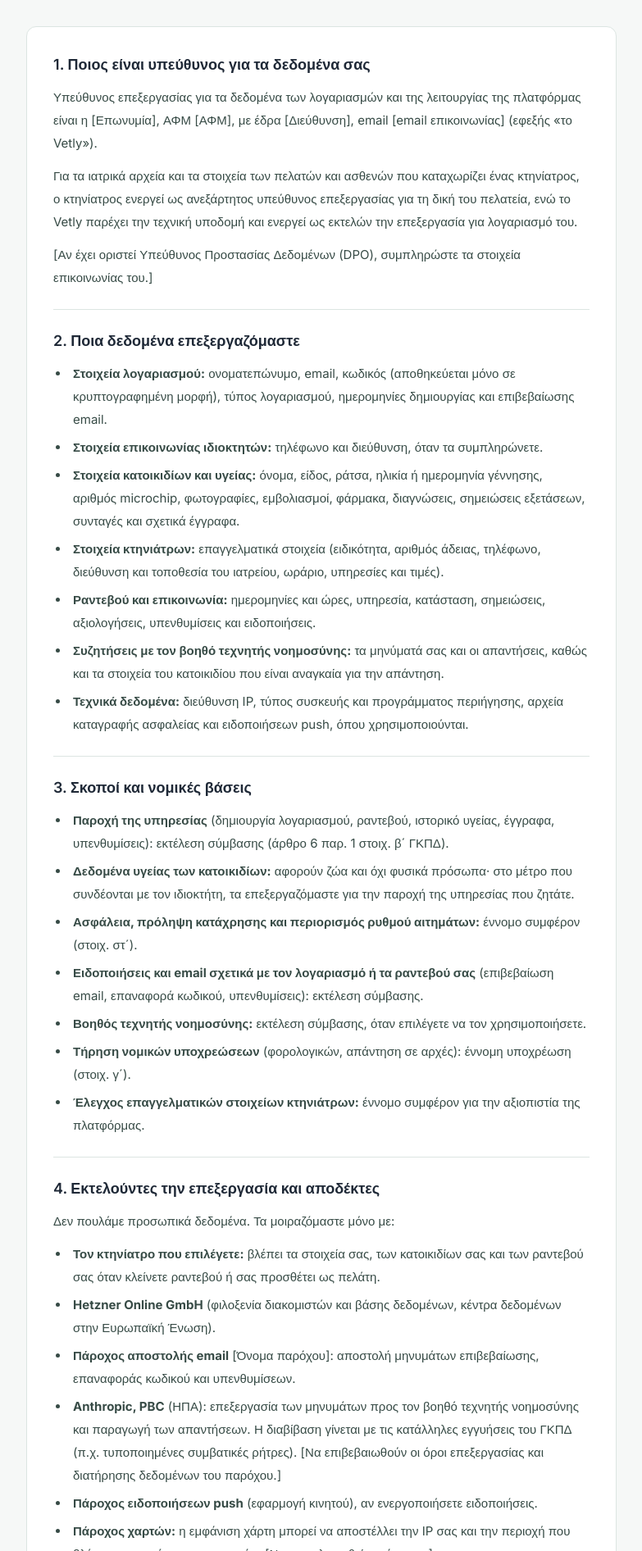
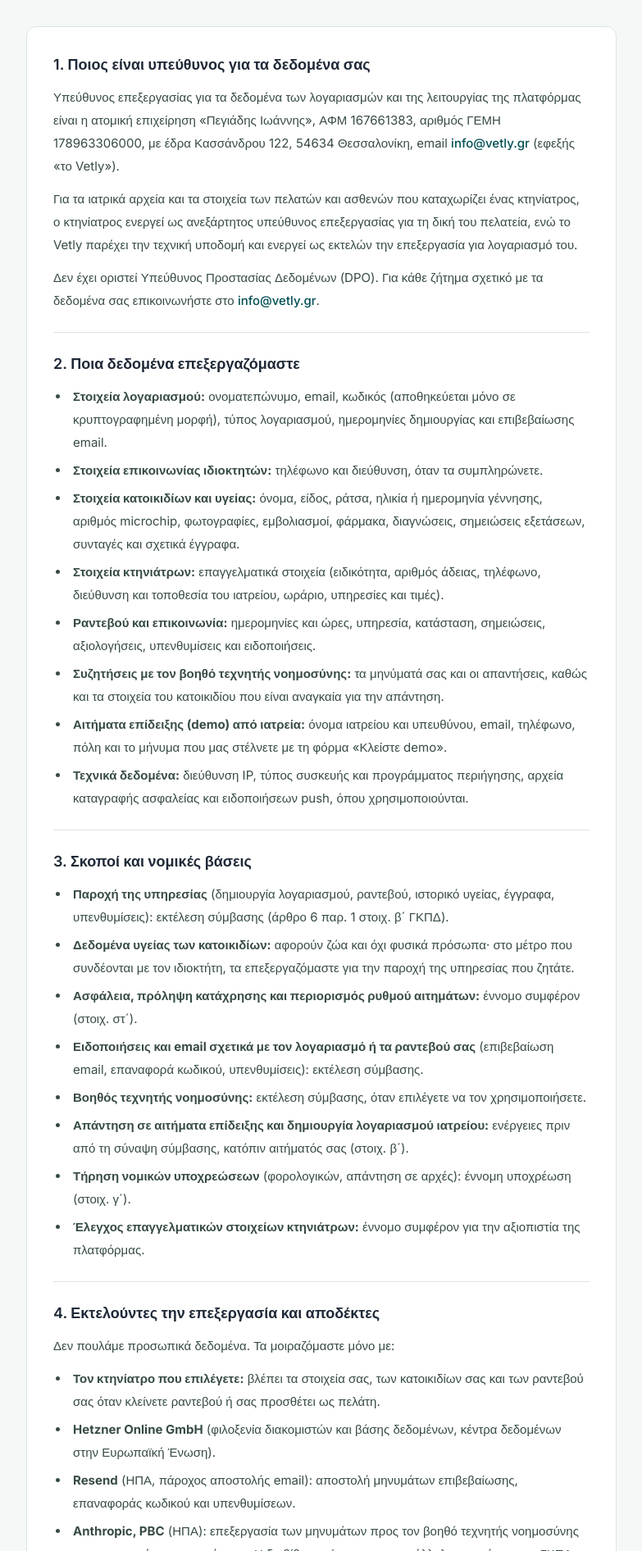
Before and after one commit to Pegiadis/Vetly, a Next.js app in the folder vetly-front/: page /privacy in a window 1280 px wide. Shown: the part 748-2640 px from the top of the page at 82% size, without its empty margins (248-1031 px from the left). Built offline with nearby package versions, Linux system fonts and the light colour scheme; no server answers.

Commit message:
Fill in the provider details in the terms and privacy pages

```diff
--- a/vetly-front/app/privacy/page.tsx
+++ b/vetly-front/app/privacy/page.tsx
@@ -15,9 +15,9 @@ const sections: LegalSection[] = [
     title: 'Ποιος είναι υπεύθυνος για τα δεδομένα σας',
     content: (
       <>
-        <p>Υπεύθυνος επεξεργασίας για τα δεδομένα των λογαριασμών και της λειτουργίας της πλατφόρμας είναι η [Επωνυμία], ΑΦΜ [ΑΦΜ], με έδρα [Διεύθυνση], email [email επικοινωνίας] (εφεξής «το Vetly»).</p>
+        <p>Υπεύθυνος επεξεργασίας για τα δεδομένα των λογαριασμών και της λειτουργίας της πλατφόρμας είναι η ατομική επιχείρηση «Πεγιάδης Ιωάννης», ΑΦΜ 167661383, αριθμός ΓΕΜΗ 178963306000, με έδρα Κασσάνδρου 122, 54634 Θεσσαλονίκη, email <a href="mailto:info@vetly.gr">info@vetly.gr</a> (εφεξής «το Vetly»).</p>
         <p>Για τα ιατρικά αρχεία και τα στοιχεία των πελατών και ασθενών που καταχωρίζει ένας κτηνίατρος, ο κτηνίατρος ενεργεί ως ανεξάρτητος υπεύθυνος επεξεργασίας για τη δική του πελατεία, ενώ το Vetly παρέχει την τεχνική υποδομή και ενεργεί ως εκτελών την επεξεργασία για λογαριασμό του.</p>
-        <p>[Αν έχει οριστεί Υπεύθυνος Προστασίας Δεδομένων (DPO), συμπληρώστε τα στοιχεία επικοινωνίας του.]</p>
+        <p>Δεν έχει οριστεί Υπεύθυνος Προστασίας Δεδομένων (DPO). Για κάθε ζήτημα σχετικό με τα δεδομένα σας επικοινωνήστε στο <a href="mailto:info@vetly.gr">info@vetly.gr</a>.</p>
       </>
     ),
   },
@@ -32,6 +32,7 @@ const sections: LegalSection[] = [
         <li><strong>Στοιχεία κτηνιάτρων:</strong> επαγγελματικά στοιχεία (ειδικότητα, αριθμός άδειας, τηλέφωνο, διεύθυνση και τοποθεσία του ιατρείου, ωράριο, υπηρεσίες και τιμές).</li>
         <li><strong>Ραντεβού και επικοινωνία:</strong> ημερομηνίες και ώρες, υπηρεσία, κατάσταση, σημειώσεις, αξιολογήσεις, υπενθυμίσεις και ειδοποιήσεις.</li>
         <li><strong>Συζητήσεις με τον βοηθό τεχνητής νοημοσύνης:</strong> τα μηνύματά σας και οι απαντήσεις, καθώς και τα στοιχεία του κατοικιδίου που είναι αναγκαία για την απάντηση.</li>
+        <li><strong>Αιτήματα επίδειξης (demo) από ιατρεία:</strong> όνομα ιατρείου και υπευθύνου, email, τηλέφωνο, πόλη και το μήνυμα που μας στέλνετε με τη φόρμα «Κλείστε demo».</li>
         <li><strong>Τεχνικά δεδομένα:</strong> διεύθυνση IP, τύπος συσκευής και προγράμματος περιήγησης, αρχεία καταγραφής ασφαλείας και ειδοποιήσεων push, όπου χρησιμοποιούνται.</li>
       </ul>
     ),
@@ -46,6 +47,7 @@ const sections: LegalSection[] = [
         <li><strong>Ασφάλεια, πρόληψη κατάχρησης και περιορισμός ρυθμού αιτημάτων:</strong> έννομο συμφέρον (στοιχ. στ΄).</li>
         <li><strong>Ειδοποιήσεις και email σχετικά με τον λογαριασμό ή τα ραντεβού σας</strong> (επιβεβαίωση email, επαναφορά κωδικού, υπενθυμίσεις): εκτέλεση σύμβασης.</li>
         <li><strong>Βοηθός τεχνητής νοημοσύνης:</strong> εκτέλεση σύμβασης, όταν επιλέγετε να τον χρησιμοποιήσετε.</li>
+        <li><strong>Απάντηση σε αιτήματα επίδειξης και δημιουργία λογαριασμού ιατρείου:</strong> ενέργειες πριν από τη σύναψη σύμβασης, κατόπιν αιτήματός σας (στοιχ. β΄).</li>
         <li><strong>Τήρηση νομικών υποχρεώσεων</strong> (φορολογικών, απάντηση σε αρχές): έννομη υποχρέωση (στοιχ. γ΄).</li>
         <li><strong>Έλεγχος επαγγελματικών στοιχείων κτηνιάτρων:</strong> έννομο συμφέρον για την αξιοπιστία της πλατφόρμας.</li>
       </ul>
@@ -60,10 +62,10 @@ const sections: LegalSection[] = [
         <ul>
           <li><strong>Τον κτηνίατρο που επιλέγετε:</strong> βλέπει τα στοιχεία σας, των κατοικιδίων σας και των ραντεβού σας όταν κλείνετε ραντεβού ή σας προσθέτει ως πελάτη.</li>
           <li><strong>Hetzner Online GmbH</strong> (φιλοξενία διακομιστών και βάσης δεδομένων, κέντρα δεδομένων στην Ευρωπαϊκή Ένωση).</li>
-          <li><strong>Πάροχος αποστολής email</strong> [Όνομα παρόχου]: αποστολή μηνυμάτων επιβεβαίωσης, επαναφοράς κωδικού και υπενθυμίσεων.</li>
-          <li><strong>Anthropic, PBC</strong> (ΗΠΑ): επεξεργασία των μηνυμάτων προς τον βοηθό τεχνητής νοημοσύνης και παραγωγή των απαντήσεων. Η διαβίβαση γίνεται με τις κατάλληλες εγγυήσεις του ΓΚΠΔ (π.χ. τυποποιημένες συμβατικές ρήτρες). [Να επιβεβαιωθούν οι όροι επεξεργασίας και διατήρησης δεδομένων του παρόχου.]</li>
-          <li><strong>Πάροχος ειδοποιήσεων push</strong> (εφαρμογή κινητού), αν ενεργοποιήσετε ειδοποιήσεις.</li>
-          <li><strong>Πάροχος χαρτών:</strong> η εμφάνιση χάρτη μπορεί να αποστέλλει την IP σας και την περιοχή που βλέπετε στον πάροχο των χαρτών. [Να συμπληρωθεί ο πάροχος.]</li>
+          <li><strong>Resend</strong> (ΗΠΑ, πάροχος αποστολής email): αποστολή μηνυμάτων επιβεβαίωσης, επαναφοράς κωδικού και υπενθυμίσεων.</li>
+          <li><strong>Anthropic, PBC</strong> (ΗΠΑ): επεξεργασία των μηνυμάτων προς τον βοηθό τεχνητής νοημοσύνης και παραγωγή των απαντήσεων. Η διαβίβαση γίνεται με τις κατάλληλες εγγυήσεις του ΓΚΠΔ (π.χ. τυποποιημένες συμβατικές ρήτρες).</li>
+          <li><strong>Expo, Apple και Google</strong> (ειδοποιήσεις push της εφαρμογής κινητού), μόνο αν ενεργοποιήσετε ειδοποιήσεις.</li>
+          <li><strong>Πάροχοι χαρτών:</strong> όταν βλέπετε χάρτη, η διεύθυνση IP σας και η περιοχή που εμφανίζεται αποστέλλονται στον πάροχο των χαρτών: OpenFreeMap στον ιστότοπο, Apple Maps (iOS) ή Google Maps (Android) στην εφαρμογή κινητού.</li>
           <li><strong>Αρχές και δικαστήρια,</strong> όταν υποχρεούμαστε από τον νόμο.</li>
         </ul>
         <p>Τα μηνύματα προς τον βοηθό δεν χρησιμοποιούνται από εμάς για διαφήμιση. Μην συμπεριλαμβάνετε σε αυτά στοιχεία που δεν είναι απαραίτητα.</p>
@@ -80,8 +82,9 @@ const sections: LegalSection[] = [
         <li>Ένα κατοικίδιο που διαγράφετε παραμένει ανακτήσιμο για 30 ημέρες και στη συνέχεια αφαιρείται οριστικά μαζί με τα αρχεία και τις φωτογραφίες του.</li>
         <li>Το κλείσιμο λογαριασμού κτηνιάτρου απενεργοποιεί τον λογαριασμό: αφαιρούνται τα στοιχεία επικοινωνίας, η φωτογραφία και η τοποθεσία, το προφίλ παύει να εμφανίζεται και τα μελλοντικά ραντεβού ακυρώνονται με ενημέρωση των κηδεμόνων. Τα ιατρικά αρχεία, τα ραντεβού και τα στοιχεία πελατών διατηρούνται ως αρχεία του ιατρείου, με το όνομα και τον αριθμό άδειας του κτηνιάτρου.</li>
         <li>Μπορείτε οποτεδήποτε να κατεβάσετε αντίγραφο των δεδομένων σας από τις Ρυθμίσεις.</li>
-        <li>Τα αντίγραφα ασφαλείας διατηρούνται για [διάστημα] και στη συνέχεια διαγράφονται.</li>
-        <li>Τα ιατρικά αρχεία που τηρεί ένας κτηνίατρος για τους ασθενείς του διατηρούνται σύμφωνα με τη νομοθεσία και τη δεοντολογία που τον διέπουν. [Να επιβεβαιωθούν οι σχετικές περίοδοι.]</li>
+        <li>Τα αντίγραφα ασφαλείας διατηρούνται έως 30 ημέρες και στη συνέχεια διαγράφονται.</li>
+        <li>Τα αιτήματα επίδειξης διατηρούνται όσο διαρκεί η επικοινωνία και η συνεργασία μας. Μπορείτε να ζητήσετε τη διαγραφή τους οποτεδήποτε.</li>
+        <li>Τα ιατρικά αρχεία που τηρεί ένας κτηνίατρος για τους ασθενείς του διατηρούνται σύμφωνα με τη νομοθεσία και τη δεοντολογία που τον διέπουν.</li>
         <li>Τα παραστατικά και τα φορολογικά στοιχεία διατηρούνται όσο ορίζει η φορολογική νομοθεσία.</li>
         <li>Οι σύνδεσμοι επιβεβαίωσης και επαναφοράς κωδικού λήγουν γρήγορα και χρησιμοποιούνται μία μόνο φορά.</li>
       </ul>
@@ -93,7 +96,7 @@ const sections: LegalSection[] = [
     content: (
       <>
         <p>Έχετε δικαίωμα πρόσβασης, διόρθωσης, διαγραφής, περιορισμού της επεξεργασίας, φορητότητας και αντίρρησης στην επεξεργασία που βασίζεται σε έννομο συμφέρον. Όπου η επεξεργασία βασίζεται σε συγκατάθεση, μπορείτε να την ανακαλέσετε οποτεδήποτε, χωρίς να θίγεται η νομιμότητα της προηγούμενης επεξεργασίας.</p>
-        <p>Μπορείτε να διορθώσετε ή να διαγράψετε πολλά από τα στοιχεία σας απευθείας από τις ρυθμίσεις του λογαριασμού σας. Για κάθε άλλο αίτημα στείλτε email στο [email επικοινωνίας]. Θα απαντήσουμε εντός ενός μήνα.</p>
+        <p>Μπορείτε να διορθώσετε ή να διαγράψετε πολλά από τα στοιχεία σας απευθείας από τις ρυθμίσεις του λογαριασμού σας. Για κάθε άλλο αίτημα στείλτε email στο <a href="mailto:info@vetly.gr">info@vetly.gr</a>. Θα απαντήσουμε εντός ενός μήνα.</p>
         <p>Έχετε επίσης δικαίωμα υποβολής καταγγελίας στην Αρχή Προστασίας Δεδομένων Προσωπικού Χαρακτήρα (<a href="https://www.dpa.gr" target="_blank" rel="noopener noreferrer">www.dpa.gr</a>).</p>
       </>
     ),
@@ -110,7 +113,7 @@ const sections: LegalSection[] = [
     title: 'Cookies και τοπική αποθήκευση',
     content: (
       <>
-        <p>Το Vetly δεν χρησιμοποιεί cookies διαφήμισης ή παρακολούθησης. [Να επιβεβαιωθεί πριν τη δημοσίευση, ειδικά αν προστεθούν εργαλεία στατιστικών.]</p>
+        <p>Το Vetly δεν χρησιμοποιεί cookies διαφήμισης ή παρακολούθησης ούτε εργαλεία στατιστικών τρίτων.</p>
         <p>Αποθηκεύουμε στη συσκευή σας, μέσω της τοπικής αποθήκευσης (localStorage) του προγράμματος περιήγησης, δεδομένα που είναι απαραίτητα για τη λειτουργία της υπηρεσίας: το διακριτικό σύνδεσης και τον τύπο λογαριασμού σας, ώστε να παραμένετε συνδεδεμένοι, και, προσωρινά, τη σελίδα στην οποία θέλετε να επιστρέψετε μετά την επιβεβαίωση του email. Δεδομένου ότι είναι αυστηρά αναγκαία, δεν απαιτείται συγκατάθεση. Τα διαγράφετε αποσυνδεόμενοι ή καθαρίζοντας τα δεδομένα του προγράμματος περιήγησης.</p>
       </>
     ),
@@ -126,7 +129,7 @@ const sections: LegalSection[] = [
     content: (
       <>
         <p>Θα ενημερώνουμε την παρούσα πολιτική όταν αλλάζουν οι πρακτικές μας ή η νομοθεσία και θα σας ειδοποιούμε για ουσιώδεις αλλαγές. Η ημερομηνία της τελευταίας ενημέρωσης αναγράφεται στην αρχή.</p>
-        <p>Για ερωτήσεις: [email επικοινωνίας], [Διεύθυνση]. Βλ. και τους <Link href="/terms">Όρους Χρήσης</Link>.</p>
+        <p>Για ερωτήσεις: <a href="mailto:info@vetly.gr">info@vetly.gr</a>, Κασσάνδρου 122, 54634 Θεσσαλονίκη. Βλ. και τους <Link href="/terms">Όρους Χρήσης</Link>.</p>
       </>
     ),
   },
@@ -136,7 +139,7 @@ export default function PrivacyPage() {
   return (
     <LegalPage
       title="Πολιτική Απορρήτου"
-      updated="10 Νοεμβρίου 2026"
+      updated="25 Νοεμβρίου 2026"
       intro={<p>Η προστασία των προσωπικών σας δεδομένων είναι σημαντική. Εδώ εξηγούμε ποια δεδομένα επεξεργάζεται το Vetly, γιατί, με ποιον τα μοιραζόμαστε, για πόσο τα διατηρούμε και ποια δικαιώματα έχετε, σύμφωνα με τον Γενικό Κανονισμό Προστασίας Δεδομένων (ΕΕ) 2016/679 (ΓΚΠΔ) και τη σχετική ελληνική νομοθεσία.</p>}
       sections={sections}
     />
--- a/vetly-front/app/terms/page.tsx
+++ b/vetly-front/app/terms/page.tsx
@@ -17,7 +17,8 @@ const sections: LegalSection[] = [
       <>
         <p>Το Vetly είναι διαδικτυακή πλατφόρμα που φέρνει σε επαφή ιδιοκτήτες κατοικιδίων και κτηνιάτρους. Επιτρέπει στους ιδιοκτήτες να διατηρούν τα στοιχεία και το ιστορικό υγείας των κατοικιδίων τους, να κλείνουν και να διαχειρίζονται ραντεβού και να λαμβάνουν υπενθυμίσεις. Επιτρέπει στους κτηνιάτρους να διαχειρίζονται το πρόγραμμα, τους πελάτες και τους ασθενείς τους.</p>
         <p>Το Vetly είναι εργαλείο οργάνωσης και επικοινωνίας. Δεν παρέχει το ίδιο κτηνιατρικές υπηρεσίες και δεν είναι μέρος της σχέσης μεταξύ ιδιοκτήτη και κτηνιάτρου.</p>
-        <p>Πάροχος της υπηρεσίας είναι η [Επωνυμία], ΑΦΜ [ΑΦΜ], με έδρα [Διεύθυνση] (εφεξής «το Vetly»).</p>
+        <p>Πάροχος της υπηρεσίας είναι η ατομική επιχείρηση «Πεγιάδης Ιωάννης», ΑΦΜ 167661383, αριθμός ΓΕΜΗ 178963306000, με έδρα Κασσάνδρου 122, 54634 Θεσσαλονίκη, email <a href="mailto:info@vetly.gr">info@vetly.gr</a> (εφεξής «το Vetly»).</p>
+        <p>Κατά την πιλοτική περίοδο η υπηρεσία παρέχεται δωρεάν σε ιδιοκτήτες και κτηνιάτρους. Αν στο μέλλον κάποια λειτουργία γίνει επί πληρωμή, θα ενημερωθείτε εκ των προτέρων και δεν θα χρεωθείτε χωρίς τη ρητή συμφωνία σας.</p>
       </>
     ),
   },
@@ -30,7 +31,7 @@ const sections: LegalSection[] = [
         <li>Τα στοιχεία που δηλώνετε πρέπει να είναι ακριβή και να ενημερώνονται όταν αλλάζουν.</li>
         <li>Είστε υπεύθυνοι για την ασφάλεια του κωδικού σας και για κάθε ενέργεια που γίνεται μέσω του λογαριασμού σας. Αν υποψιάζεστε μη εξουσιοδοτημένη χρήση, ενημερώστε μας άμεσα και αλλάξτε τον κωδικό σας.</li>
         <li>Για να δημιουργήσετε λογαριασμό πρέπει να είστε ενήλικος και να έχετε πλήρη δικαιοπρακτική ικανότητα.</li>
-        <li>Οι λογαριασμοί κτηνιάτρων ενδέχεται να ελέγχονται ως προς τα επαγγελματικά στοιχεία (π.χ. αριθμός άδειας) πριν ενεργοποιηθούν πλήρως.</li>
+        <li>Οι λογαριασμοί κτηνιάτρων δημιουργούνται από το Vetly μετά από επικοινωνία με το ιατρείο και ενεργοποιούνται με σύνδεσμο πρόσκλησης που αποστέλλεται στο email του κτηνιάτρου. Ενδέχεται να ελέγχουμε τα επαγγελματικά στοιχεία (π.χ. αριθμός άδειας).</li>
       </ul>
     ),
   },
@@ -136,8 +137,8 @@ const sections: LegalSection[] = [
     title: 'Εφαρμοστέο δίκαιο και επικοινωνία',
     content: (
       <>
-        <p>Οι παρόντες όροι διέπονται από το ελληνικό δίκαιο. Για κάθε διαφορά αρμόδια είναι τα δικαστήρια [Πόλη], με την επιφύλαξη των αναγκαστικά εφαρμοστέων διατάξεων για την προστασία των καταναλωτών και του δικαιώματος προσφυγής σας σε φορείς εναλλακτικής επίλυσης διαφορών.</p>
-        <p>Για οποιοδήποτε ζήτημα σχετικό με τους όρους: [email επικοινωνίας].</p>
+        <p>Οι παρόντες όροι διέπονται από το ελληνικό δίκαιο. Για κάθε διαφορά αρμόδια είναι τα δικαστήρια της Θεσσαλονίκης, με την επιφύλαξη των αναγκαστικά εφαρμοστέων διατάξεων για την προστασία των καταναλωτών και του δικαιώματος προσφυγής σας σε φορείς εναλλακτικής επίλυσης διαφορών.</p>
+        <p>Για οποιοδήποτε ζήτημα σχετικό με τους όρους: <a href="mailto:info@vetly.gr">info@vetly.gr</a>.</p>
       </>
     ),
   },
@@ -147,7 +148,7 @@ export default function TermsPage() {
   return (
     <LegalPage
       title="Όροι Χρήσης"
-      updated="10 Νοεμβρίου 2026"
+      updated="25 Νοεμβρίου 2026"
       intro={<p>Οι παρόντες όροι ρυθμίζουν τη χρήση της πλατφόρμας Vetly από ιδιοκτήτες κατοικιδίων και κτηνιάτρους. Δημιουργώντας λογαριασμό ή χρησιμοποιώντας την υπηρεσία, τους αποδέχεστε. Αν δεν συμφωνείτε, μη χρησιμοποιείτε την υπηρεσία.</p>}
       sections={sections}
     />
```
Also changed, not shown: 1 other file (tests, documents, lock files or other folders).
